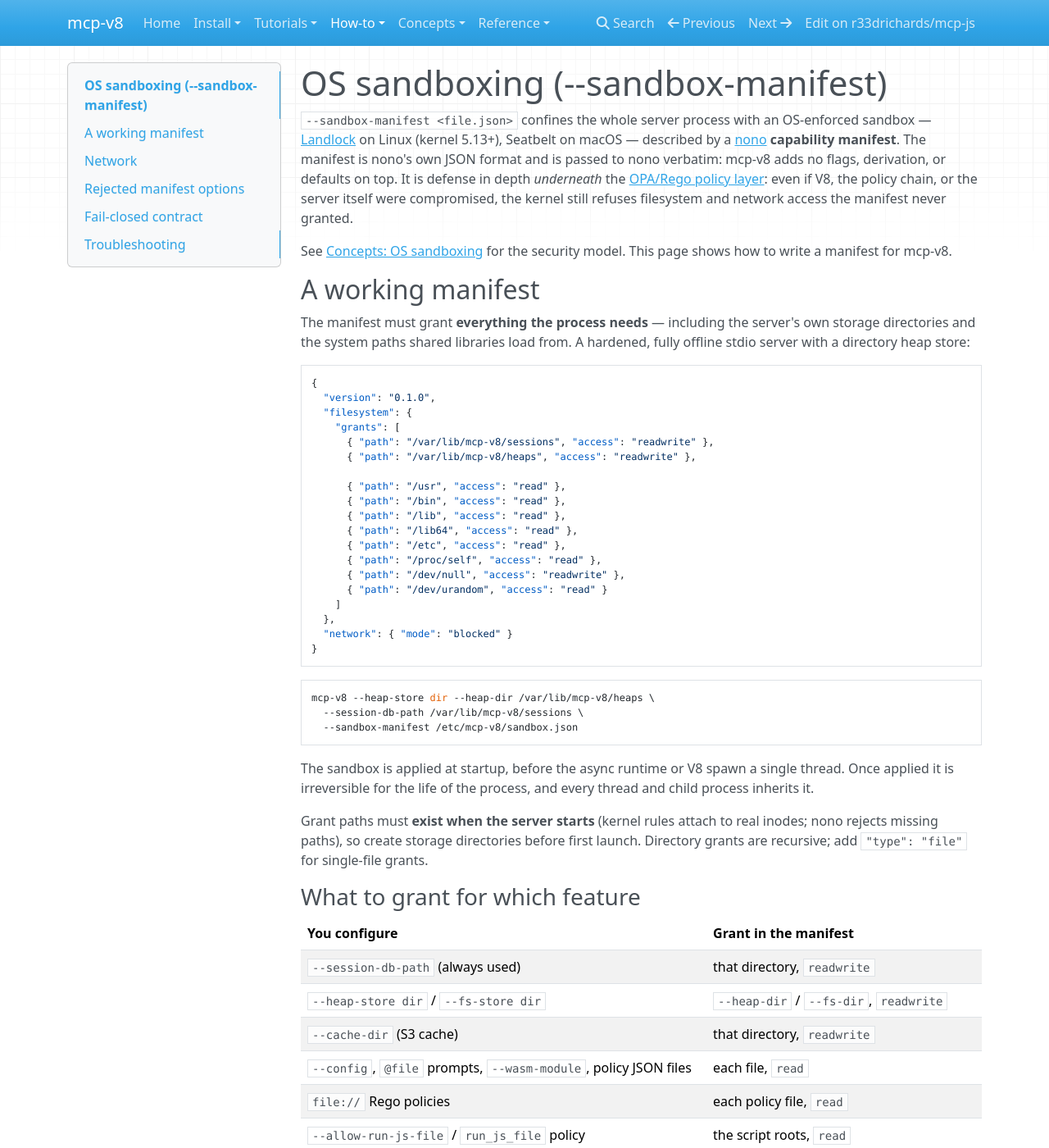
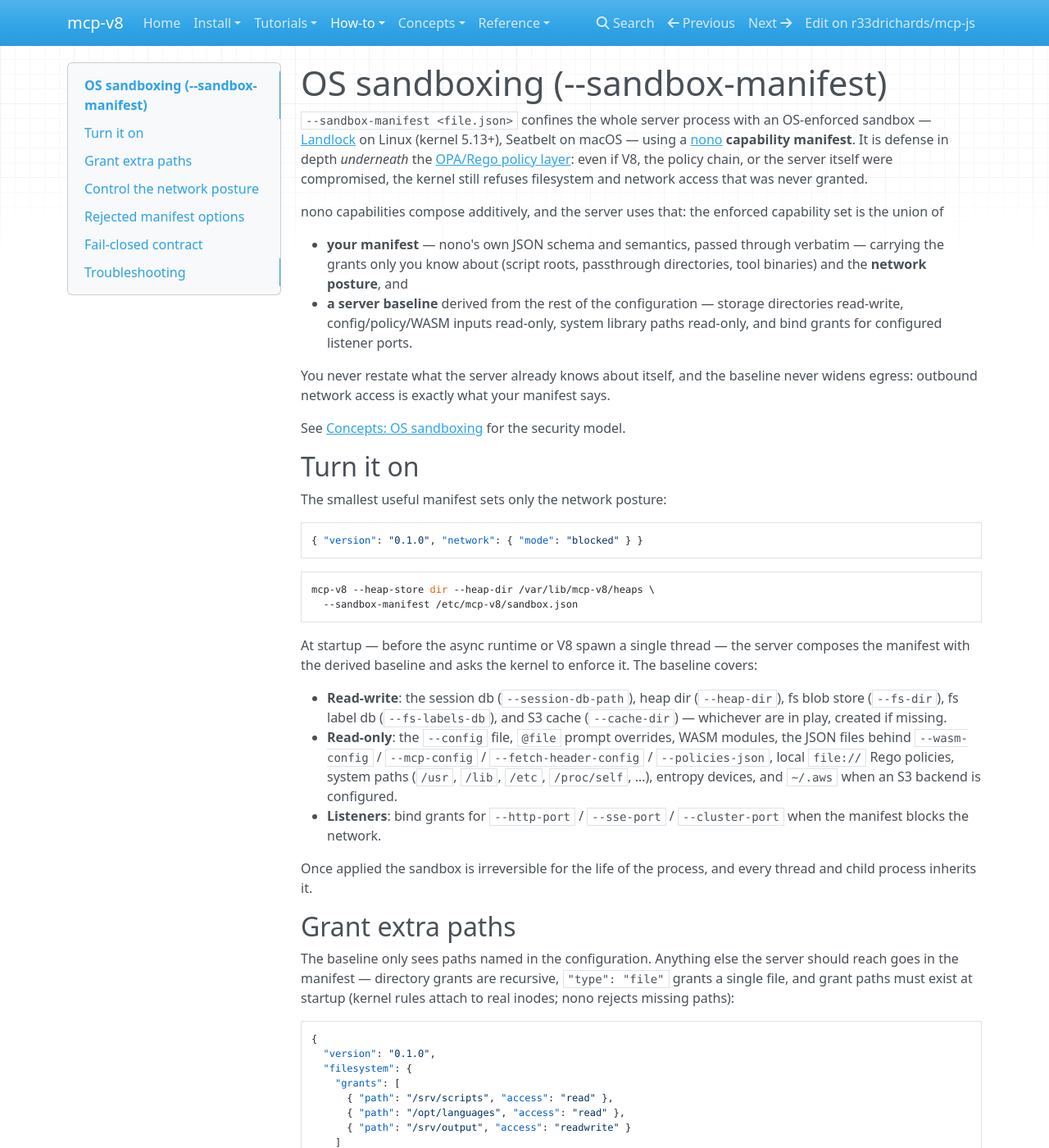
Before and after one commit to r33drichards/mcp-js, an MkDocs documentation site: the page built from site-docs/how-to/os-sandbox.md, in a window 1280 px wide and 1400 px high. Shown: the whole window at 82% size. Built offline with MkDocs 1.6.1, drawn with Linux system fonts in a browser that asks for light colours; nearby versions of some CDN libraries; some of the changed text lies outside the part shown.

Commit message:
Compose the server's baseline capabilities with the sandbox manifest
nono capabilities are an additive allow-list, so the enforced set is now
the union of two layers: the user manifest (verbatim, nono's schema and
semantics — deployment-specific grants plus the network posture) and a
server baseline derived from the CLI configuration (storage directories
read-write; config/policy/WASM inputs, system paths, and entropy devices
read-only; bind grants for configured listener ports). The manifest no
longer restates what the server knows about itself — a minimal
{"version":"0.1.0"} manifest yields a confined server — and the baseline
never widens egress: outbound access is exactly what the manifest says,
with a startup warning when a configured feature (S3, JWKS, cluster,
policies, SSE MCP) would want to dial out anyway.

This resurrects the SandboxPlan derivation from the original
implementation as the baseline layer (minus the removed override flags
and network auto mode), keeps the supervisor-feature rejection and both
fail-closed paths, and restores the Landlock ABI v4 check for
blocked-network-with-listeners on old kernels.

The e2e manifest shrinks to just the script-root grant, doubling as
proof of composition: the session db and system paths only work because
the baseline supplies them.

Co-Authored-By: Claude Fable 5 <noreply@anthropic.com>
Claude-Session: https://claude.ai/code/session_016rEvtJEmEbRNKJKFLtexAR

````diff
--- a/site-docs/how-to/os-sandbox.md
+++ b/site-docs/how-to/os-sandbox.md
@@ -2,104 +2,118 @@
 
 `--sandbox-manifest <file.json>` confines the whole server process with an
 OS-enforced sandbox — [Landlock](https://landlock.io/) on Linux (kernel
-5.13+), Seatbelt on macOS — described by a
-[nono](https://github.com/nolabs-ai/nono) **capability manifest**. The
-manifest is nono's own JSON format and is passed to nono verbatim: mcp-v8
-adds no flags, derivation, or defaults on top. It is defense in depth
-*underneath* the [OPA/Rego policy layer](policies.md): even if V8, the policy
-chain, or the server itself were compromised, the kernel still refuses
-filesystem and network access the manifest never granted.
+5.13+), Seatbelt on macOS — using a
+[nono](https://github.com/nolabs-ai/nono) **capability manifest**. It is
+defense in depth *underneath* the [OPA/Rego policy layer](policies.md): even
+if V8, the policy chain, or the server itself were compromised, the kernel
+still refuses filesystem and network access that was never granted.
+
+nono capabilities compose additively, and the server uses that: the enforced
+capability set is the union of
+
+- **your manifest** — nono's own JSON schema and semantics, passed through
+  verbatim — carrying the grants only you know about (script roots,
+  passthrough directories, tool binaries) and the **network posture**, and
+- **a server baseline** derived from the rest of the configuration —
+  storage directories read-write, config/policy/WASM inputs read-only,
+  system library paths read-only, and bind grants for configured listener
+  ports.
+
+You never restate what the server already knows about itself, and the
+baseline never widens egress: outbound network access is exactly what your
+manifest says.
 
 See [Concepts: OS sandboxing](../concepts/os-sandbox.md) for the security
-model. This page shows how to write a manifest for mcp-v8.
+model.
 
-## A working manifest
+## Turn it on
 
-The manifest must grant **everything the process needs** — including the
-server's own storage directories and the system paths shared libraries load
-from. A hardened, fully offline stdio server with a directory heap store:
+The smallest useful manifest sets only the network posture:
+
+```json
+{ "version": "0.1.0", "network": { "mode": "blocked" } }
+```
+
+```bash
+mcp-v8 --heap-store dir --heap-dir /var/lib/mcp-v8/heaps \
+  --sandbox-manifest /etc/mcp-v8/sandbox.json
+```
+
+At startup — before the async runtime or V8 spawn a single thread — the
+server composes the manifest with the derived baseline and asks the kernel
+to enforce it. The baseline covers:
+
+- **Read-write**: the session db (`--session-db-path`), heap dir
+  (`--heap-dir`), fs blob store (`--fs-dir`), fs label db
+  (`--fs-labels-db`), and S3 cache (`--cache-dir`) — whichever are in play,
+  created if missing.
+- **Read-only**: the `--config` file, `@file` prompt overrides, WASM
+  modules, the JSON files behind `--wasm-config` / `--mcp-config` /
+  `--fetch-header-config` / `--policies-json`, local `file://` Rego
+  policies, system paths (`/usr`, `/lib`, `/etc`, `/proc/self`, …), entropy
+  devices, and `~/.aws` when an S3 backend is configured.
+- **Listeners**: bind grants for `--http-port` / `--sse-port` /
+  `--cluster-port` when the manifest blocks the network.
+
+Once applied the sandbox is irreversible for the life of the process, and
+every thread and child process inherits it.
+
+## Grant extra paths
+
+The baseline only sees paths named in the configuration. Anything else the
+server should reach goes in the manifest — directory grants are recursive,
+`"type": "file"` grants a single file, and grant paths must exist at
+startup (kernel rules attach to real inodes; nono rejects missing paths):
 
 ```json
 {
   "version": "0.1.0",
   "filesystem": {
     "grants": [
-      { "path": "/var/lib/mcp-v8/sessions", "access": "readwrite" },
-      { "path": "/var/lib/mcp-v8/heaps", "access": "readwrite" },
-
-      { "path": "/usr", "access": "read" },
-      { "path": "/bin", "access": "read" },
-      { "path": "/lib", "access": "read" },
-      { "path": "/lib64", "access": "read" },
-      { "path": "/etc", "access": "read" },
-      { "path": "/proc/self", "access": "read" },
-      { "path": "/dev/null", "access": "readwrite" },
-      { "path": "/dev/urandom", "access": "read" }
+      { "path": "/srv/scripts", "access": "read" },
+      { "path": "/opt/languages", "access": "read" },
+      { "path": "/srv/output", "access": "readwrite" }
     ]
   },
   "network": { "mode": "blocked" }
 }
 ```
 
-```bash
-mcp-v8 --heap-store dir --heap-dir /var/lib/mcp-v8/heaps \
-  --session-db-path /var/lib/mcp-v8/sessions \
-  --sandbox-manifest /etc/mcp-v8/sandbox.json
-```
+Typical cases:
 
-The sandbox is applied at startup, before the async runtime or V8 spawn a
-single thread. Once applied it is irreversible for the life of the process,
-and every thread and child process inherits it.
+- `--allow-run-js-file` or a `run_js_file` policy: grant the script roots.
+- `--fs-passthrough`: grant the read-only lower-layer roots.
+- Subprocess policies that run tools outside the system paths: grant the
+  tool and whatever it reads/writes.
 
-Grant paths must **exist when the server starts** (kernel rules attach to
-real inodes; nono rejects missing paths), so create storage directories
-before first launch. Directory grants are recursive; add
-`"type": "file"` for single-file grants.
+## Control the network posture
 
-### What to grant for which feature
+Your manifest owns egress. `network.mode` takes nono's values:
 
-| You configure | Grant in the manifest |
-|---|---|
-| `--session-db-path` (always used) | that directory, `readwrite` |
-| `--heap-store dir` / `--fs-store dir` | `--heap-dir` / `--fs-dir`, `readwrite` |
-| `--cache-dir` (S3 cache) | that directory, `readwrite` |
-| `--config`, `@file` prompts, `--wasm-module`, policy JSON files | each file, `read` |
-| `file://` Rego policies | each policy file, `read` |
-| `--allow-run-js-file` / `run_js_file` policy | the script roots, `read` |
-| `--fs-passthrough` | the lower-layer roots, `read` |
-| stdio MCP servers, subprocess policies | the tool binaries and whatever they touch |
-| S3 backends | `~/.aws`, `read` (credentials/config) |
-
-Everything in the system-paths block of the example (`/usr`, `/lib`, `/etc`,
-`/proc/self`, `/dev/*`, plus `/nix` on Nix systems and `/System`, `/Library`,
-`/private/etc` on macOS) is needed by essentially every deployment — dynamic
-libraries, TLS roots, resolver config, entropy.
-
-## Network
-
-`network.mode` takes nono's values:
-
-- `"unrestricted"` (nono's default) — no TCP restrictions.
-- `"blocked"` — no network access. Add `ports` allowlists for listeners and
-  specific egress:
+- `"unrestricted"` (nono's default when the section is omitted) — no TCP
+  restrictions.
+- `"blocked"` — no network access, with optional `ports` allowlists:
 
 ```json
 "network": {
   "mode": "blocked",
-  "ports": { "bind": [8080], "connect": [443], "localhost": [8181] }
+  "ports": { "connect": [443], "localhost": [8181] }
 }
 ```
 
-`bind` covers `--http-port`/`--sse-port`/`--cluster-port` listeners;
 `connect` allows outbound TCP to a port number (any host); `localhost`
-allows loopback-only traffic on a port (e.g. a local OPA server). Port-level
-rules need Landlock ABI v4 (Linux 6.7+); on older kernels network filtering
-is all-or-nothing and startup aborts if the manifest asks for a mix the
-kernel cannot express.
+allows loopback-only traffic on a port (e.g. a local OPA server); `bind` is
+available but rarely needed — configured listener ports are composed in
+automatically. Port-level rules need Landlock ABI v4 (Linux 6.7+); on older
+kernels network filtering is all-or-nothing and startup aborts if the
+composed set asks for a mix the kernel cannot express.
 
 Features that dial out — S3 stores, `--jwks-url`, clustering, JS `fetch()`,
-remote OPA, SSE MCP servers, `--allow-external-modules` — need `unrestricted`
-mode or the right `connect` ports (typically 443).
+remote OPA, SSE MCP servers, `--allow-external-modules` — need
+`unrestricted` or the right `connect` ports (typically 443). If the
+configuration enables such a feature while the manifest blocks the network,
+the server warns at startup and the feature fails at runtime; the manifest
+wins.
 
 ## Rejected manifest options
 
@@ -119,9 +133,9 @@ these options are rejected at startup rather than silently ignored:
 
 ## Fail-closed contract
 
-If the platform cannot enforce the manifest — an unsupported OS, a kernel
-without Landlock — startup **aborts** with an explanatory error.
-`--sandbox-manifest` never degrades to running unconfined.
+If the platform cannot enforce the composed capability set — an unsupported
+OS, a kernel without Landlock — startup **aborts** with an explanatory
+error. `--sandbox-manifest` never degrades to running unconfined.
 
 ```
 Error: --sandbox-manifest requested but this system cannot enforce it (linux):
@@ -135,6 +149,9 @@ the access (a `run_js file=...` read, a subprocess, `fetch`). When something
 legitimate is denied: find the path or port in the error, add the grant to
 the manifest, restart — grants cannot be widened at runtime by design.
 
+`RUST_LOG=info` logs the composition at startup (`OS sandbox applied
+(linux): manifest ... composed with server baseline ...`).
+
 In a `--config` file the flag is a key like any other:
 
 ```toml
````
Also changed, not shown: site-docs/concepts/os-sandbox.md (+13 -6 lines), site-docs/reference/cli-flags.md (+1 -1 lines), site-docs/reference/config-file.md (+1 -1 lines), 5 other files.
